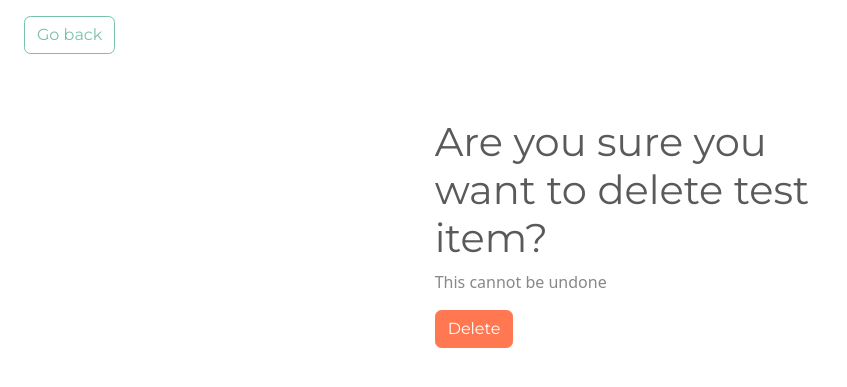
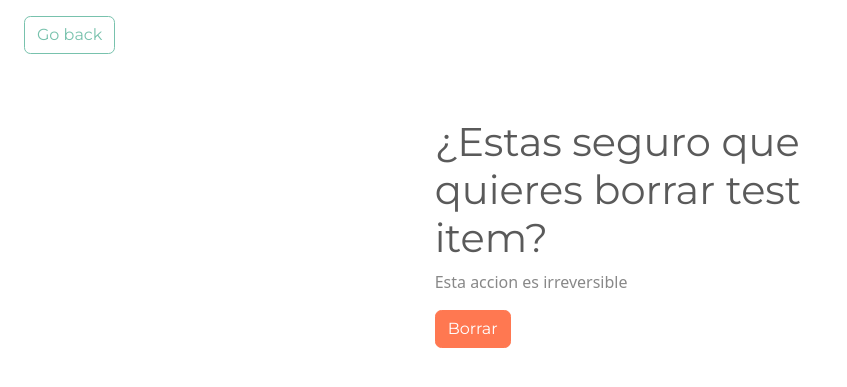
Before and after one commit to Jhxnnat/Tool-Check, a Django app: page /delete-item/5 in a window 1280 px wide. Shown: the part 56-443 px from the top of the page, without its empty margins (0-847 px from the left). Run offline with Django 4.2, Linux system fonts and the light colour scheme; a user stored in the database is signed in; data comes from the database, SQL or seed files in the repository.

Commit message:
Update delete_item.html

```diff
--- a/inventory/templates/inventory/delete_item.html
+++ b/inventory/templates/inventory/delete_item.html
@@ -6,11 +6,11 @@
 		<div class="row">
 			<form method="POST" class="col-sm-11 col-md-4 mx-auto mt-5">
 				{% csrf_token %}
-				<h1 class="fw-light">Are you sure you want to delete {{ item.name }}?</h1>
-				<p class="fw-light">This cannot be undone</p>
+				<h1 class="fw-light">¿Estas seguro que quieres borrar {{ item.name }}?</h1>
+				<p class="fw-light">Esta accion es irreversible</p>
 
 				<div>
-					<button class="btn btn-danger">Delete</button>
+					<button class="btn btn-danger">Borrar</button>
 				</div>
 			</form>
 		</div>
```
